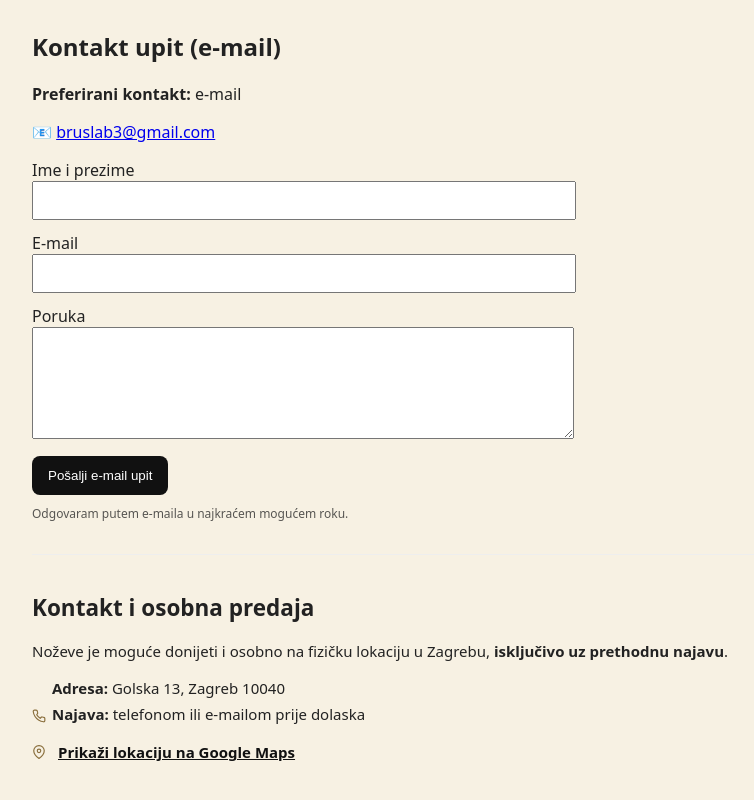
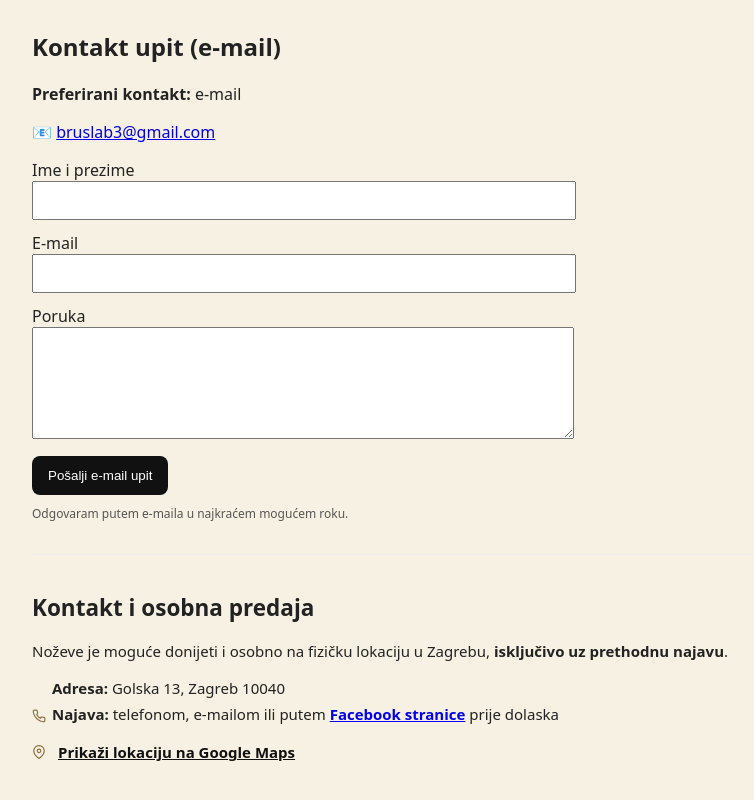
Before and after one commit to Nenad-cmd/ostrenje-nozeva-zagreb, a Next.js app: page / in a window 1280 px wide. Shown: the part 2417-3217 px from the top of the page, without its empty margins (98-852 px from the left). Built offline with nearby package versions, Linux system fonts and the light colour scheme.

Commit message:
Update page.tsx

```diff
--- a/app/page.tsx
+++ b/app/page.tsx
@@ -1,5 +1,5 @@
 "use client";
-import { PhoneIcon, LocationIcon, MailIcon } from "./components/icons";
+import { PhoneIcon, LocationIcon, MailIcon, FacebookIkon } from "./components/icons";
 import { useMemo, useState } from "react";
 
 type Line = { id: string; name: string; price: number; kind: "base" | "addon" };
@@ -701,8 +701,19 @@ export default function Page() {
   <span style={{ display: "inline-block", width: 20 }} />
   <strong>Adresa:</strong> Golska 13, Zagreb 10040
   <br />
-  <PhoneIcon />
-  <strong>Najava:</strong> telefonom ili e-mailom prije dolaska
+<PhoneIcon />
+<strong>Najava:</strong> telefonom, e-mailom ili putem{" "}
+<a
+  href="https://www.facebook.com/brusenje.nozeva"
+  target="_blank"
+  rel="noopener noreferrer"
+  style={{ textDecoration: "underline", fontWeight: 600 }}
+>
+  Facebook stranice
+</a>
+{" "}
+prije dolaska
+
 </p>
 
 <p style={{ marginTop: 8 }}>
```
